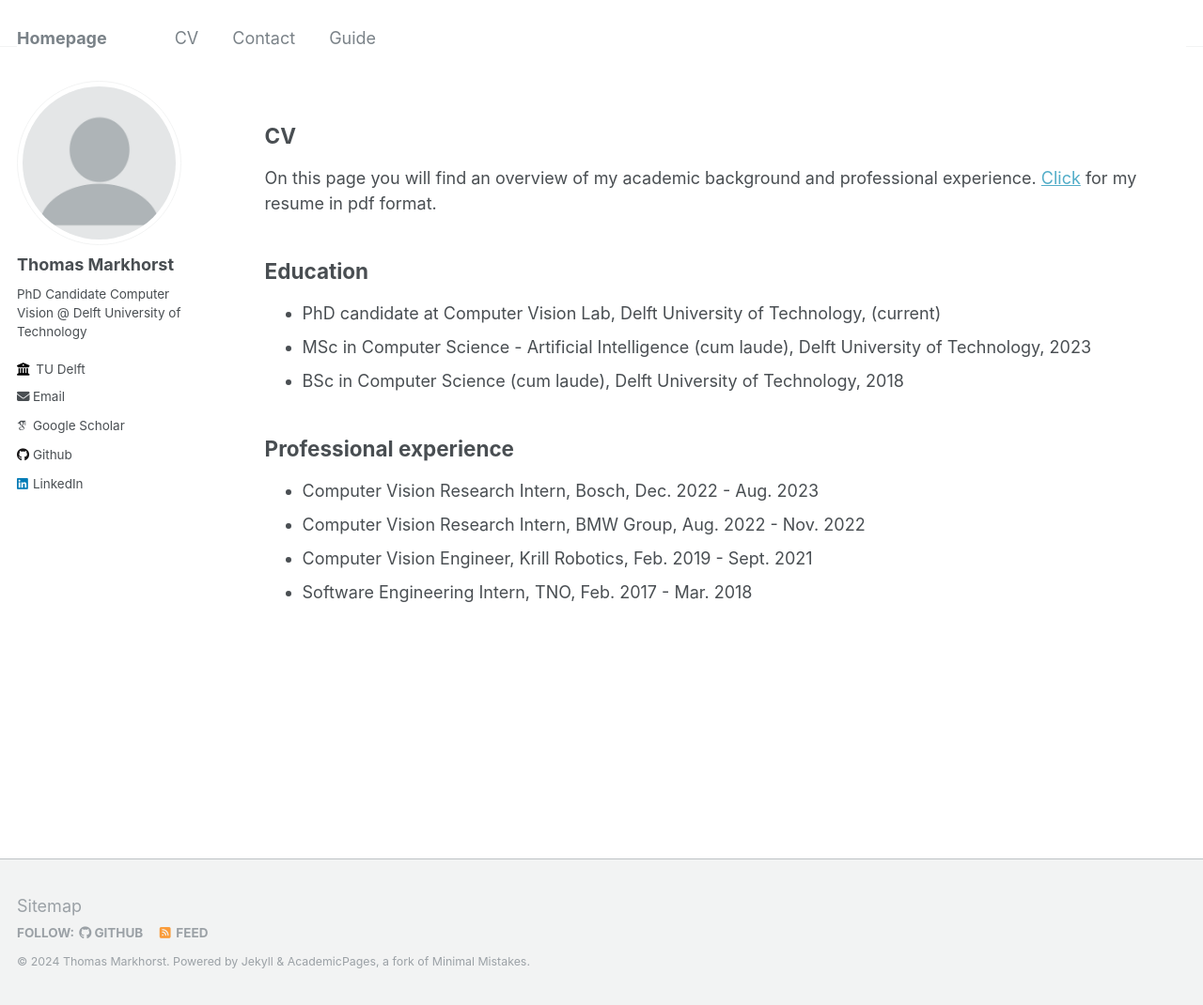
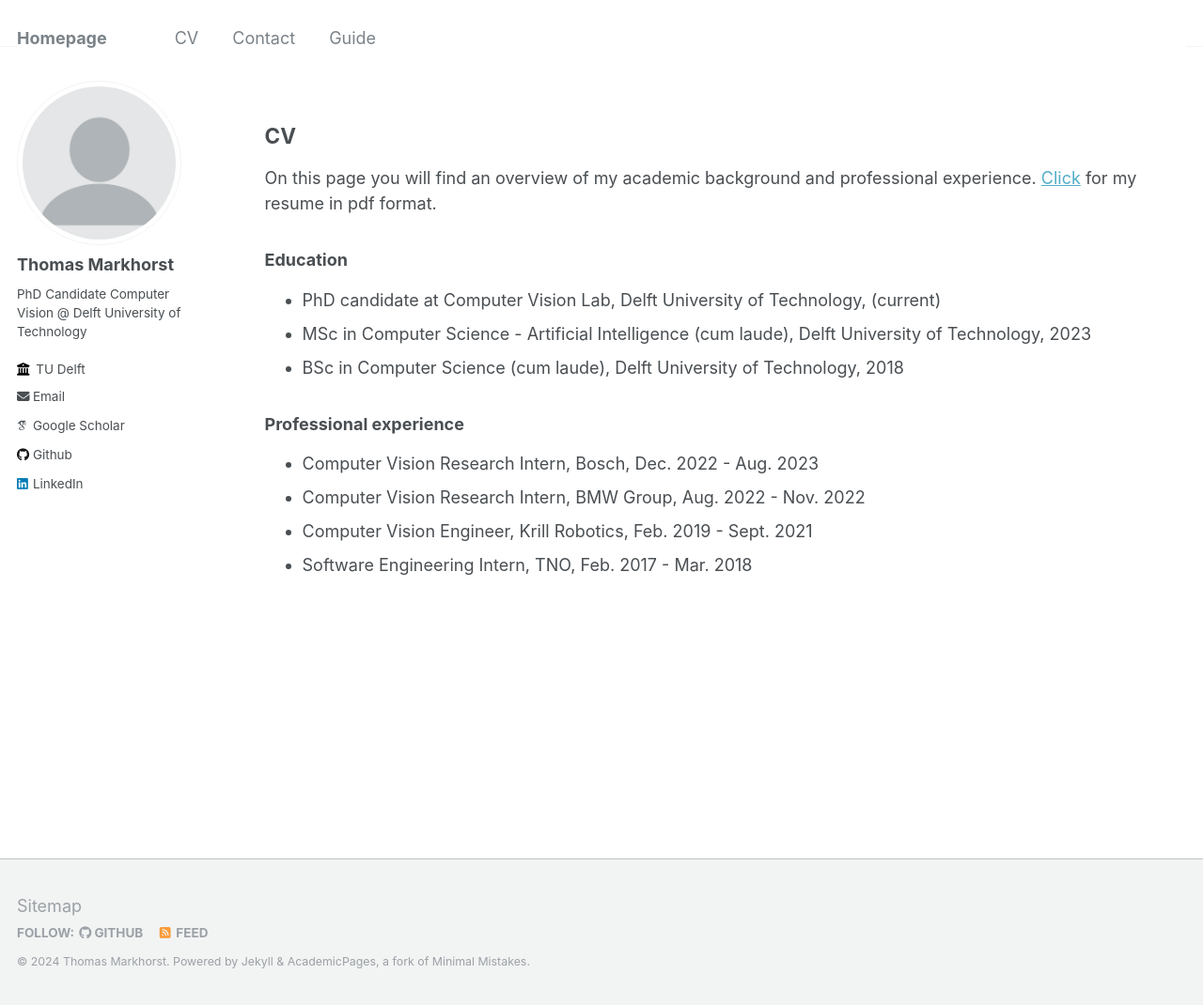
Before and after one commit to Thomas-Markhorst/thomas-markhorst.github.io, a Jekyll site: the page built from _pages/cv.md, in a window 1280 px wide and 1070 px high. Shown: the whole window at 94% size. Built offline with Jekyll 4.4.1, drawn with Linux system fonts in a browser that asks for light colours; some web fonts are replaced.

Commit message:
Update cv.md

```diff
--- a/_pages/cv.md
+++ b/_pages/cv.md
@@ -13,12 +13,12 @@ CV
 ------
 On this page you will find an overview of my academic background and professional experience. [Click](https://drive.google.com/file/d/1we-y3MNwgj8yWl6toP_oZTpGoHlCJq-F/view?usp=share_link){:target="_blank"} for my resume in pdf format.
 
-## Education
+### Education
 * PhD candidate at Computer Vision Lab, Delft University of Technology, (current)
 * MSc in Computer Science - Artificial Intelligence (cum laude), Delft University of Technology, 2023
 * BSc in Computer Science (cum laude), Delft University of Technology, 2018
 
-## Professional experience
+### Professional experience
 * Computer Vision Research Intern, Bosch, Dec. 2022 - Aug. 2023
 * Computer Vision Research Intern, BMW Group, Aug. 2022 - Nov. 2022
 * Computer Vision Engineer, Krill Robotics, Feb. 2019 - Sept. 2021
```
